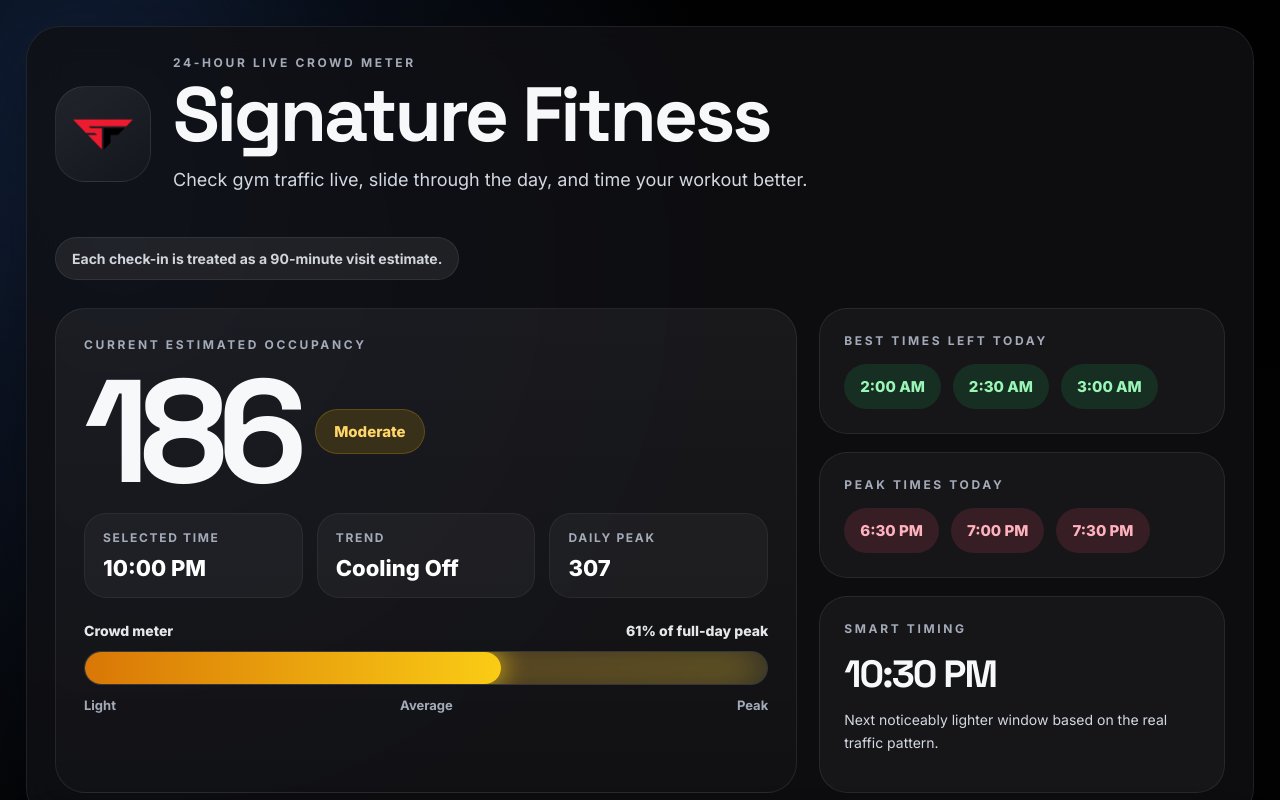
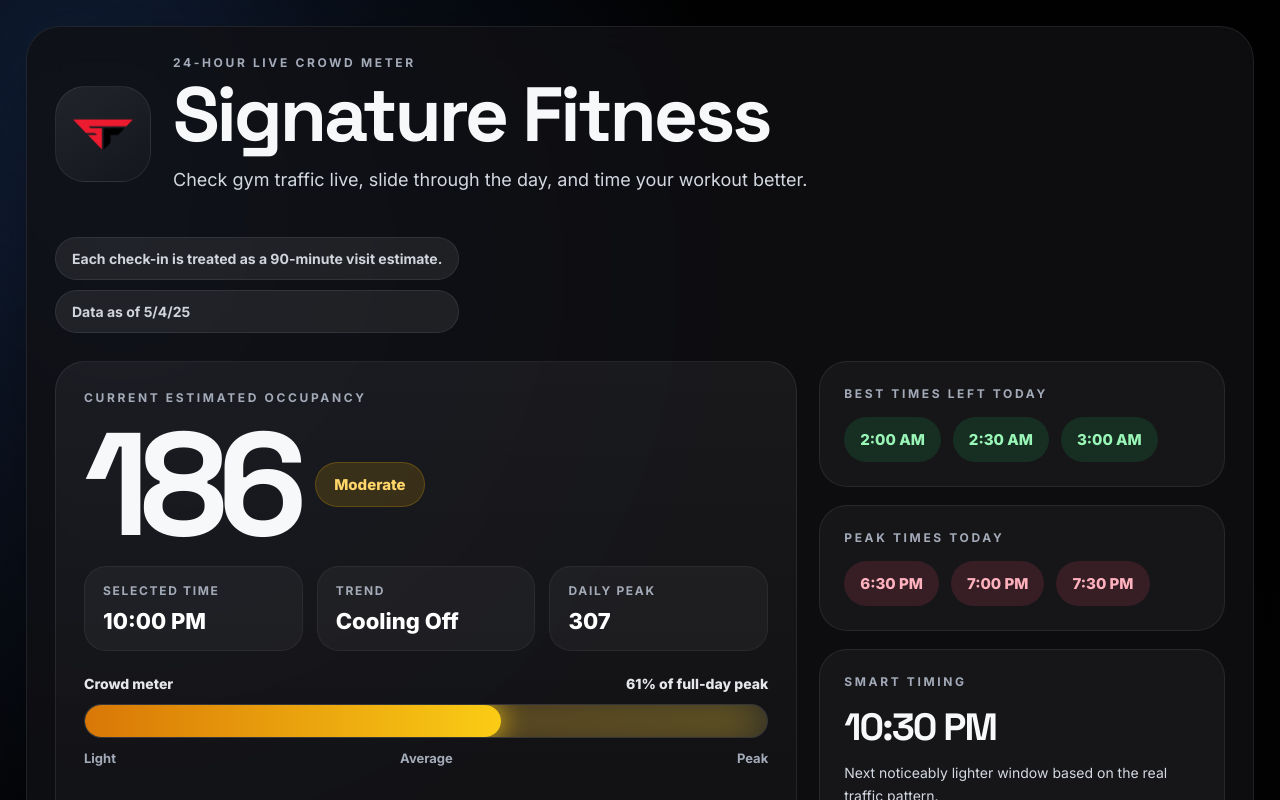
Before and after one commit to anthonymadle/cloudcompamplify, a React (Vite) app: page / in a window 1280 px wide. Shown: the top 800 px of the page. Built offline with nearby package versions, Linux system fonts and the light colour scheme.

Commit message:
Add 'Data as of' label showing latest check-in date

```diff
--- a/src/App.jsx
+++ b/src/App.jsx
@@ -124,6 +124,9 @@
 
             <div className="hero-chips">
               <div className="meta-pill muted">{safeData.estimateNote}</div>
+              {safeData.lastUpdated && (
+                <div className="meta-pill muted">Data as of {safeData.lastUpdated}</div>
+              )}
             </div>
           </div>
 
--- a/src/data/crowdData.json
+++ b/src/data/crowdData.json
@@ -1,5 +1,5 @@
 {
-  "lastUpdated": "",
+  "lastUpdated": "5/4/25",
   "estimateNote": "Each check-in is treated as a 90-minute visit estimate.",
   "selectedTime": "10:00 PM",
   "selectedValue": 186,
```
Also changed, not shown: 1 other file (tests, documents, lock files or other folders).
